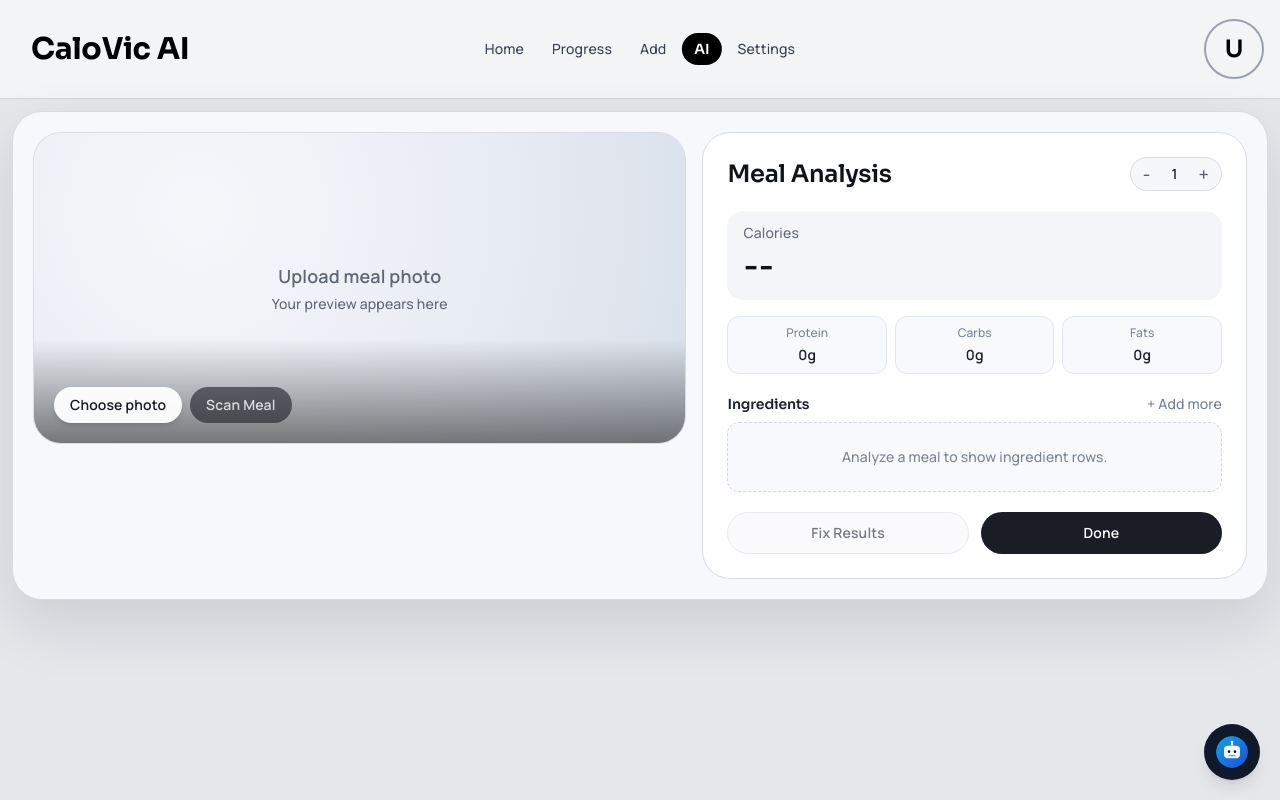
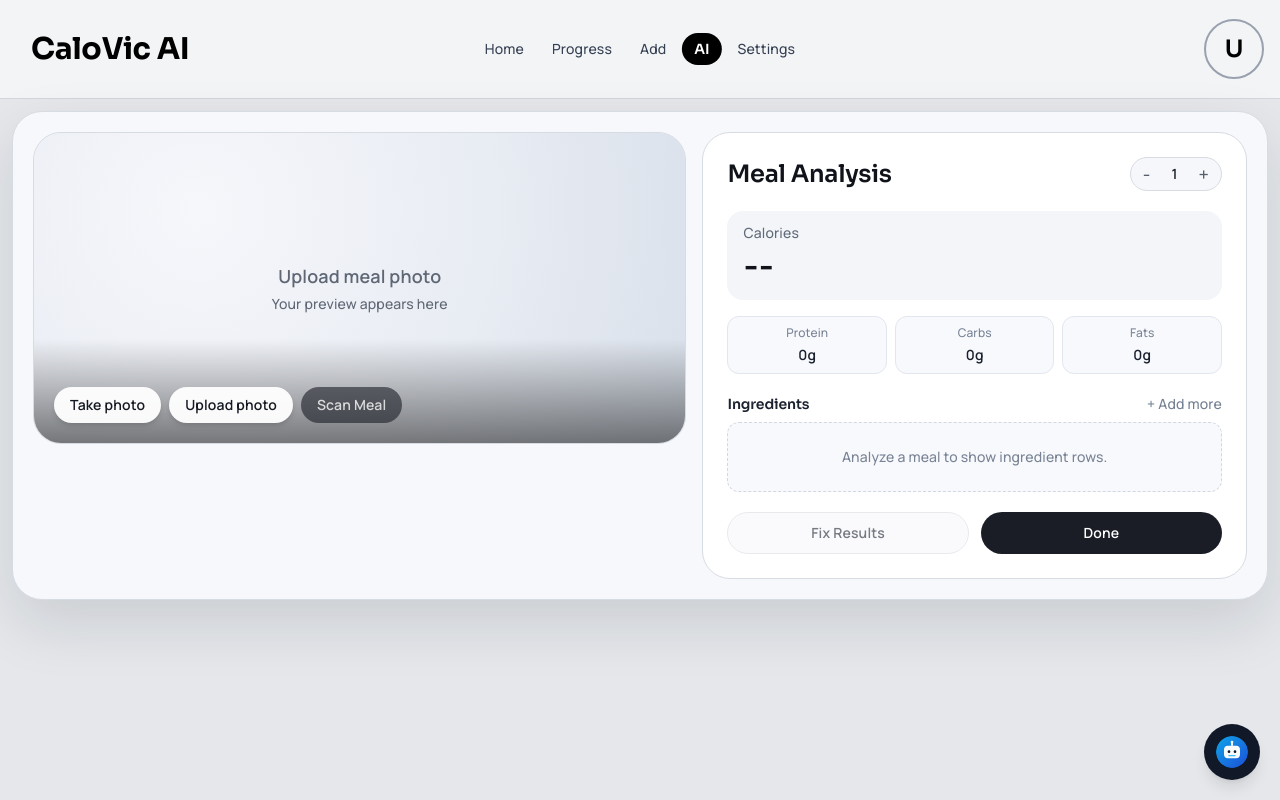
Before and after one commit to dharmikvictasoft-hash/Calovic-ai, a React (Vite) app in the folder Frontend/: page /ai in a window 1280 px wide. Built offline with nearby package versions, Linux system fonts and the light colour scheme.

Commit message:
Upload Photo Enable

```diff
--- a/Frontend/src/components/common/foodUpload.tsx
+++ b/Frontend/src/components/common/foodUpload.tsx
@@ -171,11 +171,20 @@ export default function FoodAnalyzer() {
               <div className="absolute inset-x-0 bottom-0 bg-gradient-to-t from-black/50 to-transparent px-5 pb-5 pt-12">
                 <div className="flex flex-wrap items-center gap-2">
                   <label className="cursor-pointer rounded-full bg-white/95 px-4 py-2 text-sm font-semibold text-[#141820] shadow-md transition hover:bg-white">
-                    {image ? "Change photo" : "Choose photo"}
+                    {image ? "Retake with camera" : "Take photo"}
                     <input
                       type="file"
                       accept="image/*"
                       capture="environment"
+                      onChange={handleImageChange}
+                      className="sr-only"
+                    />
+                  </label>
+                  <label className="cursor-pointer rounded-full bg-white/95 px-4 py-2 text-sm font-semibold text-[#141820] shadow-md transition hover:bg-white">
+                    {image ? "Choose from gallery" : "Upload photo"}
+                    <input
+                      type="file"
+                      accept="image/*"
                       onChange={handleImageChange}
                       className="sr-only"
                     />
```
